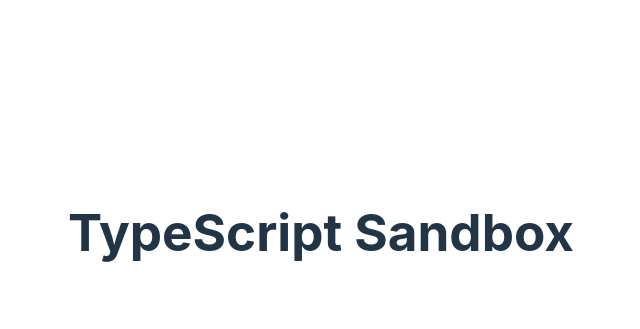
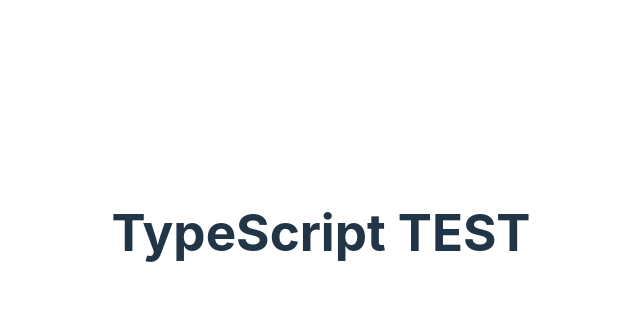
Before and after one commit to JuancaGarcia/TestRepoMio, a website built with Vite: page index.html in a window 1280 px wide. Shown: the part 168-497 px from the top of the page, without its empty margins (319-959 px from the left). Built offline with nearby package versions, Linux system fonts and the light colour scheme.

Commit message:
anadiendo cambios en index

```diff
--- a/index.html
+++ b/index.html
@@ -8,7 +8,7 @@
   </head>
   <body>
     <div id="app">
-      <h1>TypeScript Sandbox</h1>
+      <h1>TypeScript TEST</h1>
     </div>
     <script type="module" src="/src/main.ts"></script>
   </body>
```
